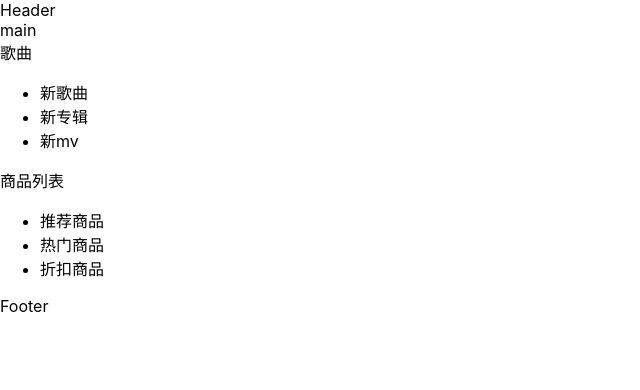
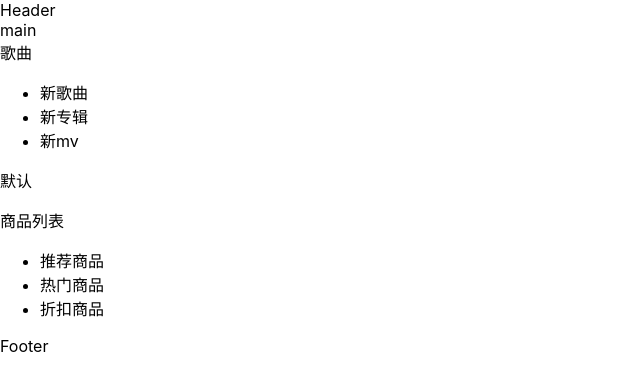
Before and after one commit to maskerzzf/React_Demo, a React (Create React App) app in the folder 06_learn_react/: page / in a window 1280 px wide. Shown: the top 390 px of the page, without its empty margins (0-640 px from the left). Built offline with nearby package versions, Linux system fonts and the light colour scheme.

Commit message:
PropTypes

```diff
--- a/06_learn_react/package.json
+++ b/06_learn_react/package.json
@@ -6,6 +6,7 @@
     "@testing-library/jest-dom": "^5.17.0",
     "@testing-library/react": "^13.4.0",
     "@testing-library/user-event": "^13.5.0",
+    "axios": "^1.5.0",
     "react": "^18.2.0",
     "react-dom": "^18.2.0",
     "react-scripts": "5.0.1",
@@ -17,7 +18,6 @@
     "test": "react-scripts test",
     "eject": "react-scripts eject"
   },
-
   "browserslist": {
     "production": [
       ">0.2%",
--- a/06_learn_react/src/04_组件通信/child_components/Main.jsx
+++ b/06_learn_react/src/04_组件通信/child_components/Main.jsx
@@ -1,6 +1,7 @@
 import React, { Component } from 'react'
 import MainBanner from './MainBanner'
 import MainProductList from './MainProductList'
+import axios from 'axios'
 
 export class Main extends Component {
   constructor(){
@@ -11,12 +12,16 @@ export class Main extends Component {
       productList:['推荐商品','热门商品','折扣商品']
     }
   }
+  componentDidMount(){
+
+  }
   render() {
     const {banners,productList,title} = this.state
     return (
       <div className='main'>
         <div>main</div>
-        <MainBanner  banners={banners} title='歌曲'></MainBanner>
+        <MainBanner  banners={banners} title={title}></MainBanner>
+        <MainBanner/>
         <MainProductList  productList={productList}> </MainProductList>
       </div>
     )
--- a/06_learn_react/src/04_组件通信/child_components/MainBanner.jsx
+++ b/06_learn_react/src/04_组件通信/child_components/MainBanner.jsx
@@ -1,9 +1,15 @@
 import React, { Component } from 'react'
-
+import { ReactPropTypes } from 'react'
+import PropTypes from 'prop-types'
 export class MainBanner extends Component {
   constructor(props){
     super(props)
   }
+  static defaultProps = {
+      banners:[],
+      title:"默认"
+  }
+
   render() {
     const {banners,title} = this.props
     return (
@@ -21,5 +27,12 @@ export class MainBanner extends Component {
     )
   }
 }
-
+MainBanner.propTypes = {
+  banners:PropTypes.array.isRequired,
+  title:PropTypes.string
+}
+// MainBanner.defaultProps = {
+//   banners:[],
+//   title:"默认"
+// }
 export default MainBanner
```
Also changed, not shown: 1 other file (tests, documents, lock files or other folders).
